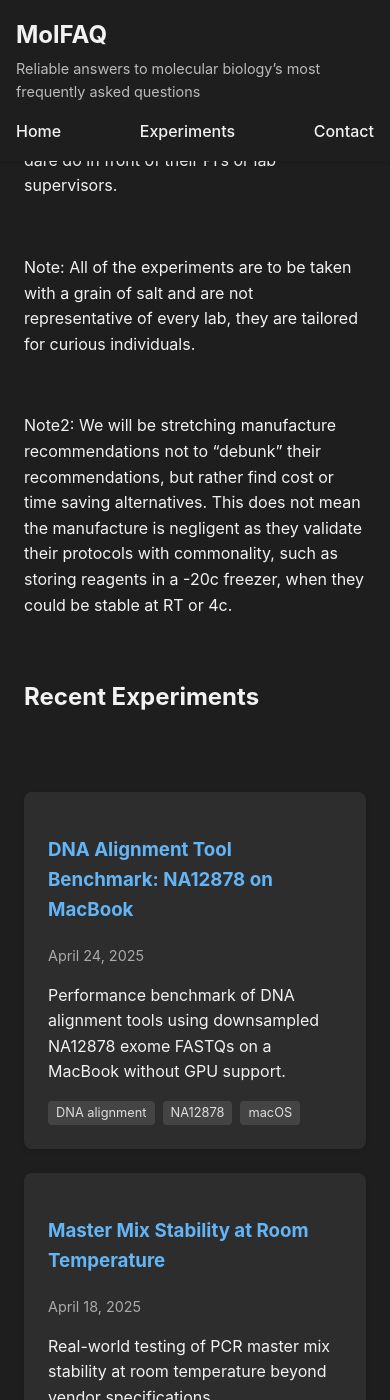
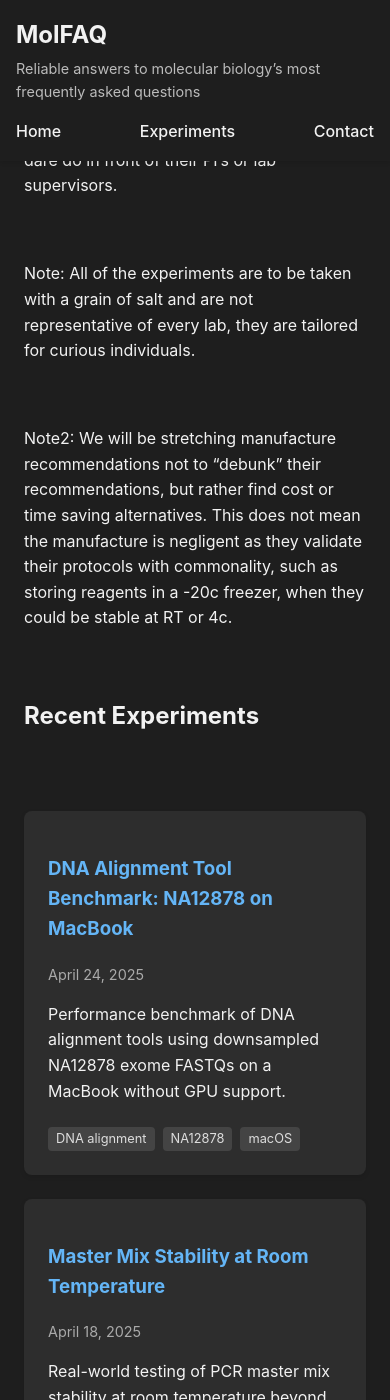
Before and after one commit to DylanCosto/DylanCosto.github.io, a Jekyll site: the page built from index.md, in a window 390 px wide and 1400 px high, scrolled down 256 px. Built offline with Jekyll 4.4.1, drawn with Linux system fonts in a browser that asks for light colours.

Commit message:
HTML update

```diff
--- a/_layouts/default.html
+++ b/_layouts/default.html
@@ -176,6 +176,12 @@
         width: 100%;
         justify-content: space-between;
       }
+
+      p {
+    margin-bottom: 1.4em;
+  }
+
+
     }
   </style>
 </head>
```
